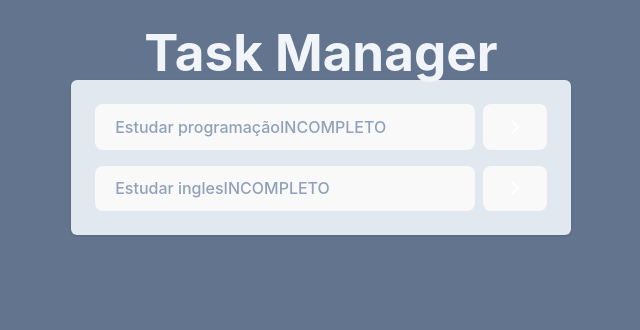
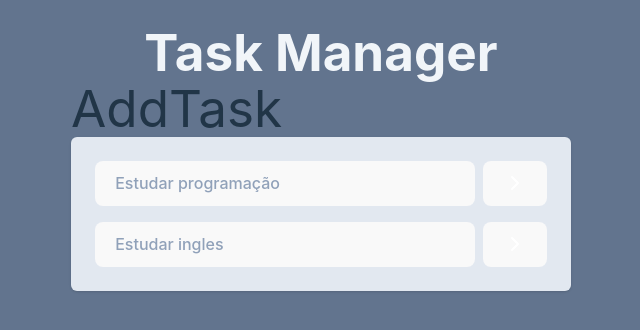
Before and after one commit to savass33/Estudo-React, a React (Vite) app: page / in a window 1280 px wide. Shown: the top 330 px of the page, without its empty margins (319-959 px from the left). Built offline with nearby package versions, Linux system fonts and the light colour scheme.

Commit message:
Finalizado taskChecker

```diff
--- a/src/App.jsx
+++ b/src/App.jsx
@@ -34,6 +34,7 @@ function App() {
         <h1 className="text-3xl text-slate-100 font-bold text-center">
           Task Manager
         </h1>
+        <AddTask />
         <Tasks tasks={tasks} onTaskClick={onTaskClick} />
       </div>
     </div>
--- a/src/components/Tasks.jsx
+++ b/src/components/Tasks.jsx
@@ -7,10 +7,11 @@ function Tasks(props) {
         <li key={task.id} className="flex gap-2">
           <button
             onClick={() => props.onTaskClick(task.id)}
-            className="bg-slate-400 text-left w-full text-slate-400 p-2 rounded-md"
+            className={`bg-slate-400 text-left w-full text-slate-400 p-2 rounded-md ${
+              task.isCompleted && "line-through"
+            }`}
           >
             {task.title}
-            {task.isCompleted ? "COMPLETO" : "INCOMPLETO"}
           </button>
           <button className="bg-slate-400 text-white p-2 rounded-md">
             <ChevronRightIcon />
```
